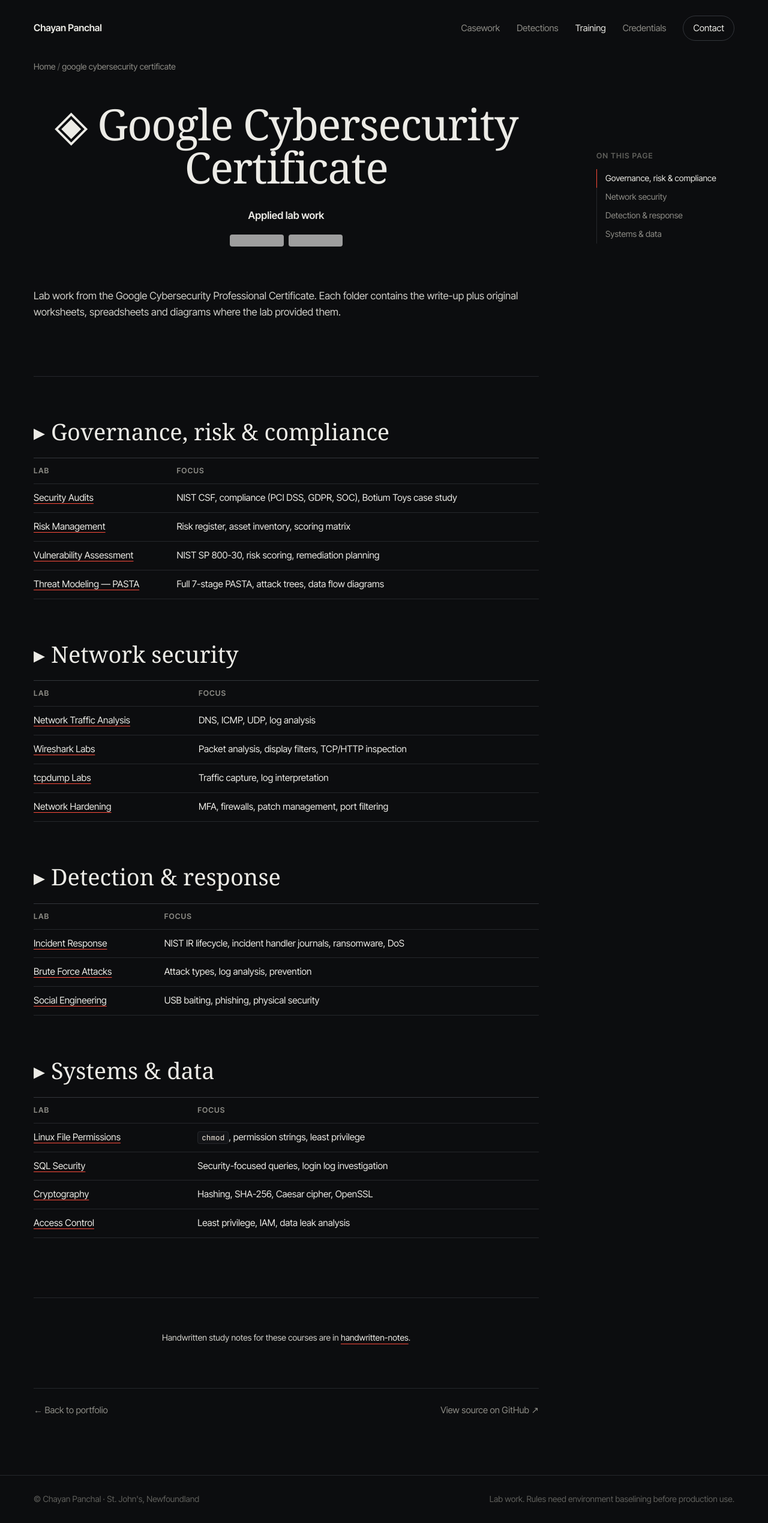
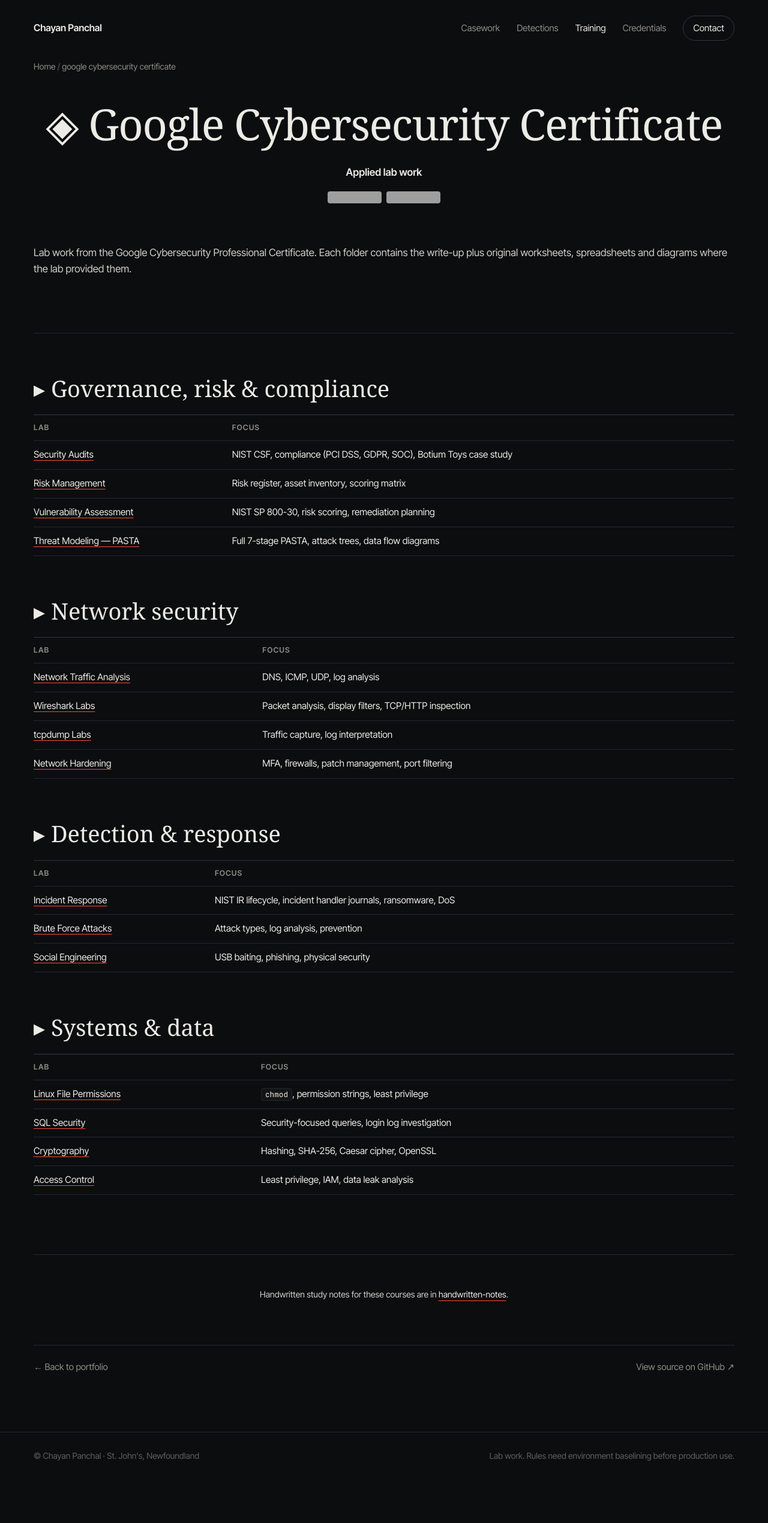
Before and after one commit to akatetron/signal-over-noise, a Jekyll site: the page built from google-cybersecurity-certificate/README.md, in a window 1280 px wide. Shown: the whole page at 60% size. Built offline with Jekyll 4.4.1, drawn with Linux system fonts in a browser that asks for light colours; some web fonts are replaced; our own code applies the rules of GitHub Pages for plain Markdown files; after the commit the page ends 2467 px from its top, so only the background shows below that; grey boxes are pictures that could not be loaded.

Commit message:
Make write-up pages use the full page width

```diff
--- a/_layouts/default.html
+++ b/_layouts/default.html
@@ -9,7 +9,7 @@
   <link rel="preconnect" href="https://fonts.googleapis.com">
   <link rel="preconnect" href="https://fonts.gstatic.com" crossorigin>
   <link href="https://fonts.googleapis.com/css2?family=Instrument+Serif:ital@0;1&family=Inter+Tight:wght@400;500;600&family=JetBrains+Mono:wght@400&display=swap" rel="stylesheet">
-  <link rel="stylesheet" href="{{ '/assets/css/site.css' | relative_url }}?v=6">
+  <link rel="stylesheet" href="{{ '/assets/css/site.css' | relative_url }}?v=8">
 </head>
 <body>
   {%- assign section = page.url | split: '/' | slice: 1 | first -%}
@@ -45,7 +45,6 @@
         <a href="{{ site.repo_url }}/tree/main/{{ page.dir | remove_first: '/' }}">View source on GitHub ↗</a>
       </div>
     </main>
-    <aside class="toc" id="toc" aria-label="On this page"></aside>
   </div>
 
   <footer class="foot">
@@ -64,26 +63,6 @@
       t.parentNode.insertBefore(w, t); w.appendChild(t);
     });
 
-    // "On this page" sidebar built from the page's section headings.
-    (function () {
-      var hs = [].slice.call(document.querySelectorAll('.doc h2'));
-      var shell = document.getElementById('shell'), toc = document.getElementById('toc');
-      if (hs.length < 3) { shell.classList.add('no-toc'); return; }
-      toc.innerHTML = '<p>On this page</p>';
-      hs.forEach(function (h, i) {
-        if (!h.id) h.id = 'section-' + (i + 1);
-        var a = document.createElement('a');
-        a.href = '#' + h.id; a.textContent = h.textContent.replace(/^[^A-Za-z0-9]+/, '').trim();
-        toc.appendChild(a);
-      });
-      var links = toc.querySelectorAll('a');
-      var io = new IntersectionObserver(function (es) {
-        es.forEach(function (e) {
-          if (e.isIntersecting) links.forEach(function (l) { l.classList.toggle('on', l.getAttribute('href') === '#' + e.target.id); });
-        });
-      }, { rootMargin: '0px 0px -70% 0px' });
-      hs.forEach(function (h) { io.observe(h); });
-    })();
   </script>
 </body>
 </html>
--- a/assets/css/site.css
+++ b/assets/css/site.css
@@ -227,16 +227,9 @@
 .crumbs { padding: 6px var(--pad) 0; font-size: 14px; color: var(--faint); }
 .crumbs a { color: var(--muted); text-decoration: none; }
 .crumbs a:hover { color: var(--text); }
-.doc-shell { display: grid; grid-template-columns: minmax(0, 860px) 230px; gap: 96px; justify-content: center; padding: 0 var(--pad); }
-.doc-shell.no-toc { grid-template-columns: minmax(0, 860px); }
+.doc-shell { padding: 0 var(--pad); }
 .doc { min-width: 0; padding: 24px 0 96px; }
-.toc { position: sticky; top: 28px; align-self: start; margin-top: 128px; font-size: 14px; max-height: calc(100vh - 56px); overflow-y: auto; }
-.toc p { font-size: 12.5px; letter-spacing: .09em; text-transform: uppercase; color: var(--faint); font-weight: 600; margin: 0 0 12px; }
-.toc a { display: block; padding: 6px 0 6px 14px; border-left: 1px solid var(--line); color: var(--muted); text-decoration: none; line-height: 1.35; transition: color .15s, border-color .15s; }
-.toc a:hover { color: var(--text); }
-.toc a.on { color: var(--text); border-left-color: var(--red); }
-.no-toc .toc { display: none; }
-@media (max-width: 1200px) { .doc-shell { grid-template-columns: minmax(0, 860px); } .toc { display: none; } }
+@media (min-width: 1500px) { .doc { font-size: 18.5px; } .doc h1 { font-size: 84px; } .doc h2 { font-size: 46px; } }
 .doc h1 { font-family: var(--serif); font-weight: 400; font-size: clamp(42px, 6vw, 72px); line-height: 1; letter-spacing: -.02em; margin: 24px 0 32px; }
 .doc h2 { font-family: var(--serif); font-weight: 400; font-size: 38px; line-height: 1.05; margin: 72px 0 18px; }
 .doc h3 { font-size: 20px; font-weight: 600; margin: 40px 0 12px; letter-spacing: -.01em; }
--- a/index.html
+++ b/index.html
@@ -13,7 +13,7 @@
   <link rel="preconnect" href="https://fonts.googleapis.com">
   <link rel="preconnect" href="https://fonts.gstatic.com" crossorigin>
   <link href="https://fonts.googleapis.com/css2?family=Instrument+Serif:ital@0;1&family=Inter+Tight:wght@400;500;600&family=JetBrains+Mono:wght@400&display=swap" rel="stylesheet">
-  <link rel="stylesheet" href="/signal-over-noise/assets/css/site.css?v=6">
+  <link rel="stylesheet" href="/signal-over-noise/assets/css/site.css?v=8">
 </head>
 <body>
 
```
